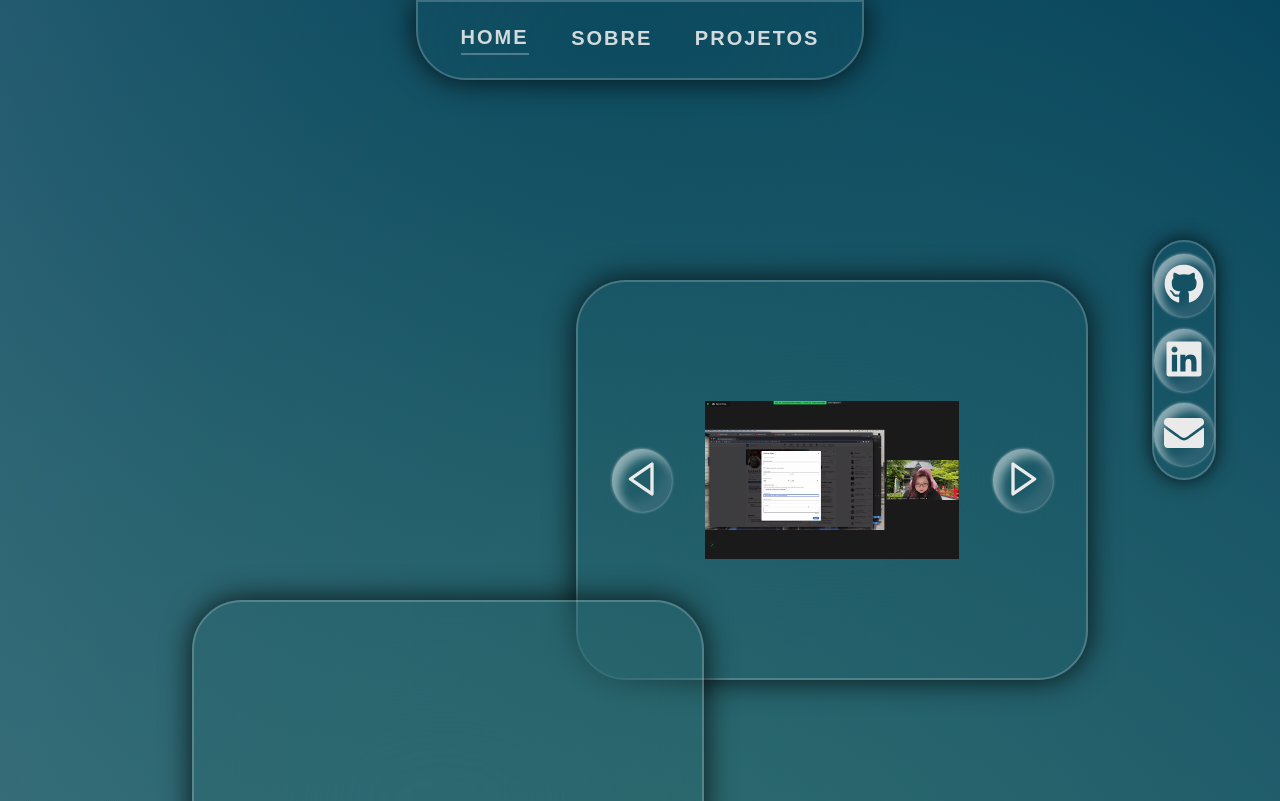
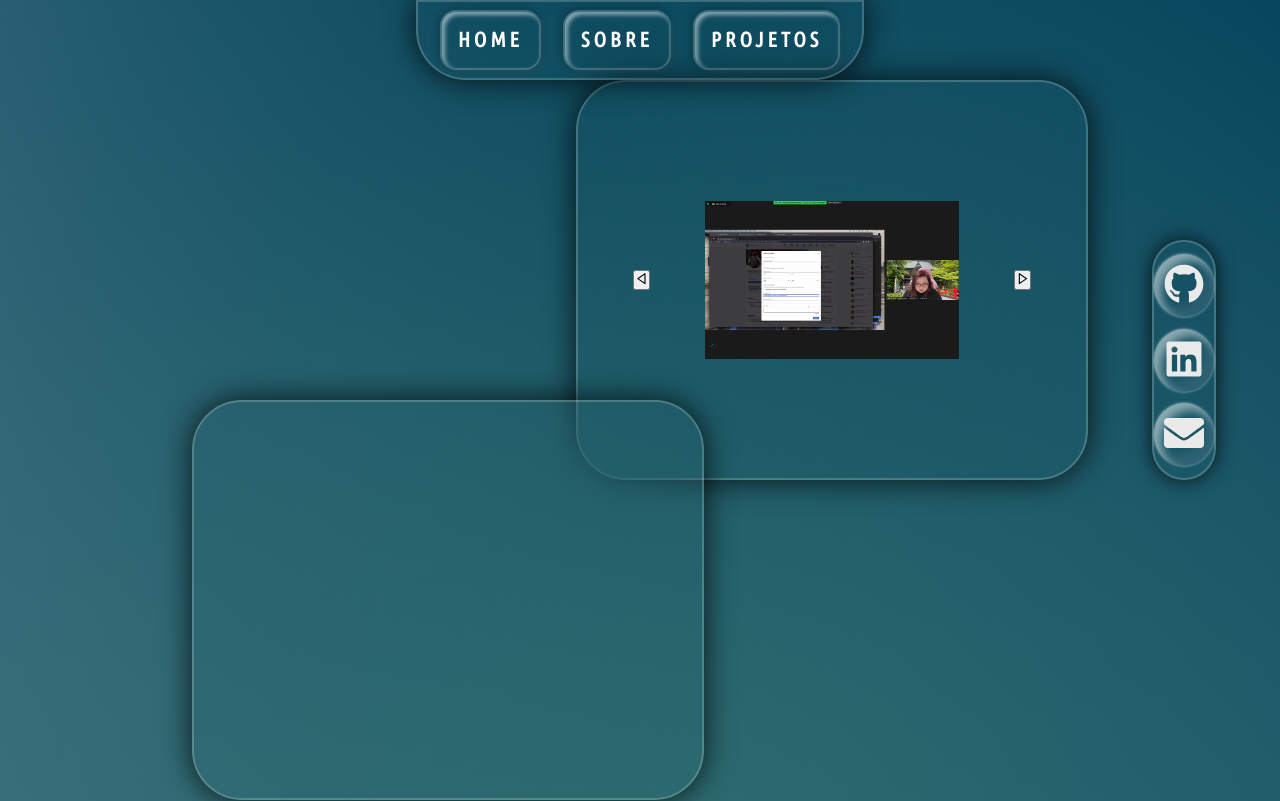
Before and after one commit to brenolg/brenolg.github.io, a React (Create React App) app: page /projects in a window 1280 px wide. Shown: the top 801 px of the page. Built offline with nearby package versions, Linux system fonts and the light colour scheme; a web font is replaced by a local one.

Commit message:
style: headder btns

```diff
--- a/package.json
+++ b/package.json
@@ -46,6 +46,7 @@
   "devDependencies": {
     "eslint": "^8.36.0",
     "eslint-config-airbnb": "^19.0.4",
+    "eslint-plugin-css": "^0.7.0",
     "eslint-plugin-import": "^2.27.5",
     "eslint-plugin-jsx-a11y": "^6.7.1",
     "eslint-plugin-react": "^7.32.2",
--- a/src/components/Header.jsx
+++ b/src/components/Header.jsx
@@ -8,33 +8,33 @@
   return (
     <header className={styles.glass}>
       <button
-        className={styles.a}
+        className={styles.btn}
         type="button"
         onClick={() => {
           navigate('/');
         }}
       >
-        HOME
+        <span className={styles.btnText}>home</span>
       </button>
 
       <button
-        className={styles.a}
+        className={styles.btn}
         type="button"
         onClick={() => {
           navigate('/about');
         }}
       >
-        SOBRE
+        <span className={styles.btnText}>sobre</span>
       </button>
 
       <button
-        className={styles.a}
+        className={styles.btn}
         type="button"
         onClick={() => {
           navigate('/projects');
         }}
       >
-        PROJETOS
+        <span className={styles.btnText}>projetos</span>
       </button>
     </header>
   );
--- a/src/components/Header.module.css
+++ b/src/components/Header.module.css
@@ -6,8 +6,8 @@
 	display: flex;
 	height: 10vh;
 	justify-content: space-evenly;
+	margin-bottom: 25vh;
 	margin: auto;
-	margin-bottom: 25vh;
 	position: relative;
 	transition: all 0.8s ease-in-out;
 	width: 35vw;
@@ -15,39 +15,53 @@
 }
 
 .glass {
+	backdrop-filter: blur(100px);
+	border: 2px solid rgb(255, 255, 255, 0.2);
 	box-shadow: 0px 0px 30px rgb(0, 0, 0, 0.8);
-	backdrop-filter: blur(100px);
 	opacity: opacity 0.8;
-	transition: all 1s ease-in-out;
-	border: 2px solid rgb(255, 255, 255, 0.2);
+	transition: all 1s ease;
 }
 
 .glass:hover {
 	box-shadow: 0px 0px 40px 3px rgb(0, 0, 0, 0.8);
 }
 
-header button {
+.btn {
 	background-color: inherit;
-	border: none;
-	transition: all 0.8s ease;
+	border-radius: 1rem;
+	border: 2px solid rgba(255, 255, 255, 0.2);
+	box-shadow: -3px -3px 8px rgba(0, 0, 0, 0.1),
+		-2px -2px 8px rgba(0, 0, 0, 0.1),
+		3px 3px 2px 1px rgba(90, 90, 90, 0.075),
+		2px 2px 4px rgba(105, 105, 105, 0.1),
+		inset 3px 3px 4px rgb(255, 255, 255, 0.5);
+	font-weight: 900;
+	padding: 1.2em;
+	transition: all 1.5s ease;
+
 }
 
-.a {
-	text-decoration: none;
-	color: var(--font);
-	font-size: 20px;
-	font-weight: 900;
-	letter-spacing: 2px;
-	text-shadow: 1px 0 var(--white);
-	padding-bottom: 4px;
-	opacity: 0.9;
-}
-.a:first-child {
-	border-bottom: 2px solid rgb(255, 255, 255, 0.3);
+button:hover {
+	box-shadow: -2px -2px 8px rgba(165, 165, 165, 0.3),
+		-2px -2px 8px rgba(194, 194, 194, 0.4),
+		2px 2px 2px rgba(255, 255, 255, 0.05),
+		2px 2px 4px rgba(0, 0, 0, .1),
+		inset 3px 3px 4px rgb(255, 255, 255, 0.5);
+	cursor: pointer;
 }
 
-header button:hover {
-	cursor: pointer;
-	transform: scale(1.1);
-	opacity: 1;
+.btn:active {
+	box-shadow: inset -2px -2px 6px rgba(255, 255, 255, .7),
+		inset -2px -2px 4px rgba(255, 255, 255, .5),
+		inset 2px 2px 2px rgba(255, 255, 255, .075),
+		inset 2px 2px 4px rgba(0, 0, 0, .15),
+		inset 2px 2px 4px rgba(0, 0, 0, .15);
 }
+
+.btnText {
+	color: rgb(255, 255, 255);
+	font-size: 1.3rem;
+	font-weight: 900;
+	letter-spacing: 4px;
+	text-transform: uppercase;
+}
--- a/src/components/Nav.jsx
+++ b/src/components/Nav.jsx
@@ -5,16 +5,16 @@
 export default function Nav() {
   return (
     <nav id={styles.nav}>
-      <button className="btnCircle" type="button">
-        <FaGithub className="iconBtn" />
+      <button className={styles.btnCircle} type="button">
+        <FaGithub className={styles.iconBtn} />
       </button>
 
-      <button className="btnCircle" type="button">
-        <FaLinkedin className="iconBtn" />
+      <button className={styles.btnCircle} type="button">
+        <FaLinkedin className={styles.iconBtn} />
       </button>
 
-      <button className="btnCircle" type="button">
-        <FaEnvelope className="iconBtn" />
+      <button className={styles.btnCircle} type="button">
+        <FaEnvelope className={styles.iconBtn} />
       </button>
     </nav>
   );
--- a/src/components/Nav.module.css
+++ b/src/components/Nav.module.css
@@ -17,6 +17,37 @@
   z-index: 10;
 }
 
+.iconBtn {
+  color: var(--font);
+  height: 40px;
+  transition: all 0.5s ease;
+  width: 40px;
+}
+
+.btnCircle {
+  appearance: none;
+  background: none;
+  border-radius: 50%;
+  border: none;
+  box-shadow: 0px 0px 3px rgb(255, 255, 255, 0.6),
+    inset -10px -10px 10px #aeaec025, inset 7px 7px 10px rgb(255, 255, 255, 0.5);
+  outline: none;
+  padding: 10px;
+  transition: all 0.5s ease;
+}
+
+.btnCircle:hover .iconBtn,
+.btnCircle:hover {
+  color: rgba(var(--fontBlue), 0.7);
+}
+
+.btnCircle:hover {
+  box-shadow: 0px 0px 5px rgb(var(--fontBlue), 0.3),
+    inset -10px -10px 10px #9797a225,
+    inset 7px 7px 10px rgba(199, 199, 199, 0.5);
+  cursor: pointer;
+}
+
 #nav:hover {
   box-shadow: 0px 0px 20px 3px rgb(0, 0, 0, 0.8);
 }
--- a/src/global.css
+++ b/src/global.css
@@ -2,7 +2,8 @@
   margin: 0;
   padding: 0;
   box-sizing: border-box;
-  font-family: 'Vidaloka', 'Ubuntu Condensed', 'Cardo'sans-serif, serif;
+  font-family: 'Ubuntu Condensed', 'Vidaloka', 'Cardo', sans-serif, serif;
+  font-size: 62, 5%;
 }
 
 
@@ -70,37 +71,6 @@
   }
 }
 
-.iconBtn {
-  color: var(--font);
-  height: 40px;
-  transition: all 0.5s ease;
-  width: 40px;
-}
-
-.btnCircle {
-  appearance: none;
-  background: none;
-  border-radius: 50%;
-  border: none;
-  box-shadow: 0px 0px 3px rgb(255, 255, 255, 0.6),
-    inset -10px -10px 10px #aeaec025, inset 7px 7px 10px rgb(255, 255, 255, 0.5);
-  outline: none;
-  padding: 10px;
-  transition: all 0.5s ease;
-}
-
-.btnCircle:hover .iconBtn,
-.btnCircle:hover {
-  color: rgba(var(--fontBlue), 0.7);
-}
-
-.btnCircle:hover {
-  box-shadow: 0px 0px 5px rgb(var(--fontBlue), 0.3),
-    inset -10px -10px 10px #9797a225,
-    inset 7px 7px 10px rgba(199, 199, 199, 0.5);
-  cursor: pointer;
-}
-
 .invisible {
   opacity: 0;
 }
--- a/src/pages/Home.module.css
+++ b/src/pages/Home.module.css
@@ -1,9 +1,7 @@
 .body {
-  background: radial-gradient(
-      circle at center,
+  background: radial-gradient(circle at center,
       rgba(55, 122, 112, 0.6),
-      transparent
-    ),
+      transparent),
     linear-gradient(225deg, #07455d, transparent),
     radial-gradient(circle at top, #07455d, transparent),
     linear-gradient(0deg, #07455d, transparent);
@@ -120,14 +118,13 @@
   box-shadow: 0px 0px 50px 5px rgb(0, 0, 0);
 }
 
-.profile:hover .myImg {
-  animation-play-state: running;
-}
+
 
 @keyframes rotate {
   0% {
     transform: rotate(0deg);
   }
+
   100% {
     transform: rotate(360deg);
   }
--- a/src/reportWebVitals.js
+++ b/src/reportWebVitals.js
@@ -1,4 +1,4 @@
-const reportWebVitals = onPerfEntry => {
+const reportWebVitals = (onPerfEntry) => {
   if (onPerfEntry && onPerfEntry instanceof Function) {
     import('web-vitals').then(({ getCLS, getFID, getFCP, getLCP, getTTFB }) => {
       getCLS(onPerfEntry);
```
Also changed, not shown: .eslintrc.js, 1 other file (tests, documents, lock files or other folders).
